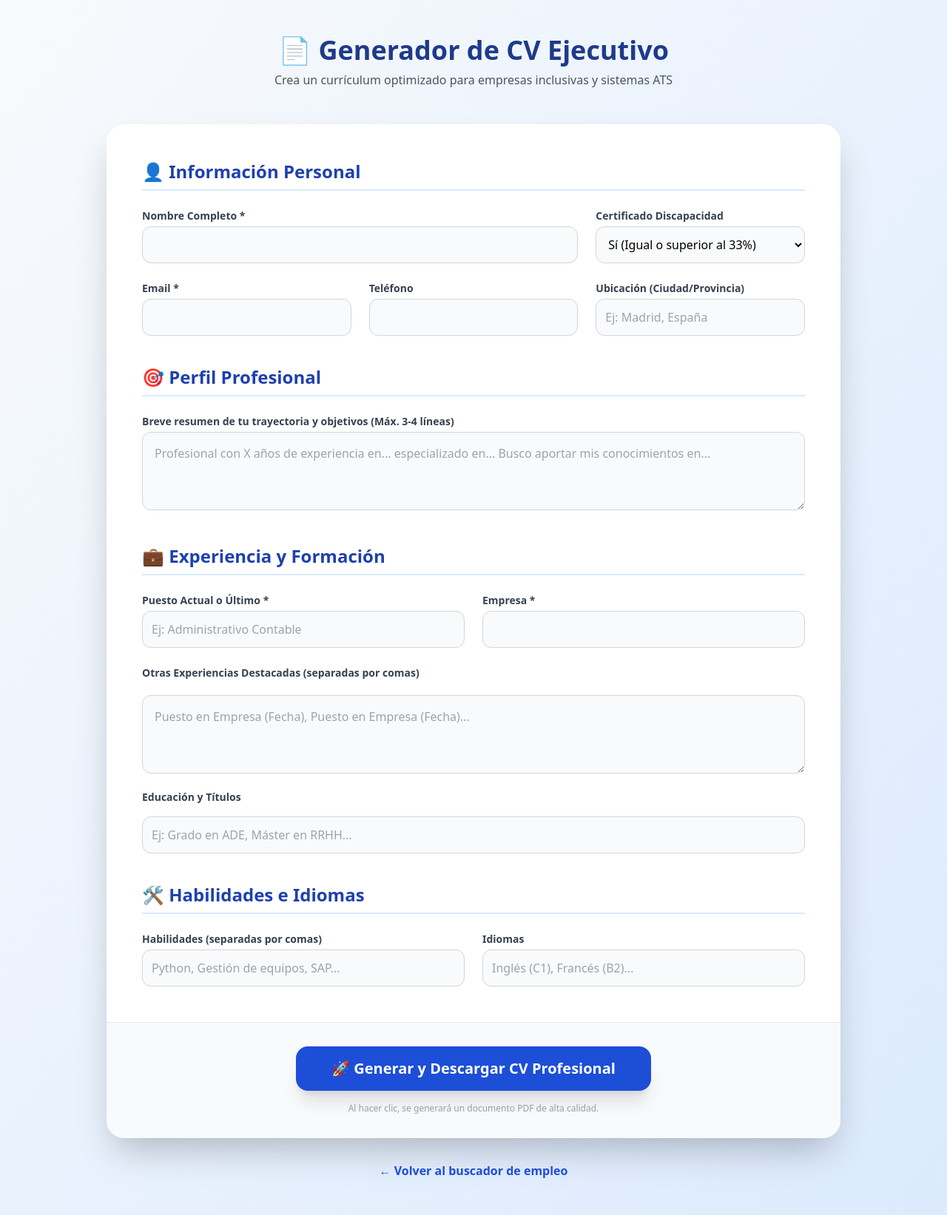
After one commit to mqdario-prog/hackatoon, a FastAPI app: template templates/cv_form.html in a window 1280 px wide. The commit adds this page. Shown: the whole page at 74% size. Run offline with FastAPI, Linux system fonts and the light colour scheme; the template is opened without the code that fills it, so the values that code supplies are empty; some libraries are stand-ins or nearby versions.

Commit message:
cambios
Creacion de curriculums personalizados, y optimizacion de la web

```diff
--- a/main.py
+++ b/main.py
@@ -1,6 +1,8 @@
-from fastapi import FastAPI, Request
+from fastapi import FastAPI, Request, Form
 from fastapi.templating import Jinja2Templates
-from fastapi.responses import HTMLResponse, JSONResponse
+from fastapi.responses import HTMLResponse, JSONResponse, StreamingResponse
+from weasyprint import HTML
+from io import BytesIO
 from pydantic import BaseModel
 import pandas as pd
 import os
@@ -93,6 +95,60 @@ def cerebro_gratuito(pregunta, df):
         "Entendido. Para ayudarte mejor, ¿buscas un puesto específico o prefieres filtrar por ubicación?"
     ]
     return random.choice(respuestas_fallback)
+
+# Generador CVs
+
+@app.get("/cv", response_class=HTMLResponse)
+def cv_form(request: Request):
+    # Asegúrate de que cv_form.html esté en la carpeta templates/
+    return templates.TemplateResponse("cv_form.html", {"request": request})
+
+@app.post("/generar-cv")
+def generar_cv(
+    nombre: str = Form(...),
+    email: str = Form(...),
+    telefono: str = Form(None),
+    linkedin: str = Form(None),
+    ciudad: str = Form(None),
+    certificado_discapacidad: str = Form(...),
+    perfil: str = Form(None),
+    puesto_actual: str = Form(...),
+    empresa_actual: str = Form(...),
+    experiencias: str = Form(None),
+    habilidades: str = Form(None),
+    educacion: str = Form(None),
+    idiomas: str = Form(None)
+):
+    # Procesar strings a listas
+    experiencias_lista = [exp.strip() for exp in experiencias.split(',') if exp.strip()] if experiencias else []
+    habilidades_lista = [hab.strip() for hab in habilidades.split(',') if hab.strip()] if habilidades else []
+    idiomas_lista = [lang.strip() for lang in idiomas.split(',') if lang.strip()] if idiomas else []
+
+    html_string = templates.get_template("cv_template.html").render({
+        "nombre": nombre,
+        "email": email,
+        "telefono": telefono,
+        "linkedin": linkedin,
+        "ciudad": ciudad,
+        "certificado_discapacidad": certificado_discapacidad,
+        "perfil": perfil,
+        "puesto_actual": puesto_actual,
+        "empresa_actual": empresa_actual,
+        "experiencias": experiencias_lista,
+        "habilidades": habilidades_lista,
+        "educacion": educacion,
+        "idiomas": idiomas_lista
+    })
+
+    pdf_buffer = BytesIO()
+    HTML(string=html_string).write_pdf(pdf_buffer)
+    pdf_buffer.seek(0)
+
+    return StreamingResponse(
+        pdf_buffer,
+        media_type="application/pdf",
+        headers={"Content-Disposition": f"attachment; filename=CV_{nombre.replace(' ', '_')}.pdf"}
+    )
 
 # En main.py
 
--- a/requirements.txt
+++ b/requirements.txt
@@ -10,3 +10,4 @@ python-multipart
 sqlalchemy
 pymysql
 cryptography
+weasyprint
--- a/static/css/style.css
+++ b/static/css/style.css
@@ -1,7 +1,34 @@
-/* --- ACCESIBILIDAD --- */
+:root {
+    --brand-primary: #1E40AF;
+    --brand-secondary: #10B981;
+    --brand-accent: #F59E0B;
+}
+
+/* El foco de accesibilidad ahora es Ámbar (más visible y cálido) */
 :focus {
-    outline: 3px solid #F59E0B !important;
+    outline: 3px solid var(--brand-accent) !important;
     outline-offset: 3px;
+}
+
+/* Personalizar los clusters del mapa para que sean verdes (positivos) */
+.marker-cluster-small { background-color: rgba(16, 185, 129, 0.6); }
+.marker-cluster-small div { background-color: rgba(16, 185, 129, 1); color: white; }
+
+/* Scrollbar con el azul de la marca */
+#chat-messages::-webkit-scrollbar-thumb {
+    background-color: var(--brand-primary);
+    border-radius: 10px;
+}
+
+/* Estilo para las tarjetas de oferta */
+.oferta-card {
+    border-left: 4px solid var(--brand-primary);
+    transition: all 0.3s ease;
+}
+
+.oferta-card:hover {
+    border-left-color: var(--brand-secondary);
+    transform: translateX(5px);
 }
 
 .sr-only {
--- /dev/null
+++ b/templates/cv_form.html
@@ -0,0 +1,109 @@
+<!DOCTYPE html>
+<html lang="es">
+<head>
+    <meta charset="UTF-8">
+    <title>Generador de CV Profesional - InclusivJob</title>
+    <script src="https://cdn.tailwindcss.com"></script>
+    <link rel="stylesheet" href="/static/css/style.css">
+</head>
+<body class="bg-gradient-to-br from-slate-50 to-blue-100 min-h-screen py-12">
+    <div class="max-w-5xl mx-auto px-4">
+        <div class="text-center mb-12">
+            <h1 class="text-4xl font-extrabold text-blue-900 mb-2">📄 Generador de CV Ejecutivo</h1>
+            <p class="text-gray-600">Crea un currículum optimizado para empresas inclusivas y sistemas ATS</p>
+        </div>
+
+        <form action="/generar-cv" method="POST" class="bg-white shadow-2xl rounded-3xl overflow-hidden">
+            <div class="p-8 md:p-12 space-y-10">
+
+                <!-- SECCIÓN: DATOS PERSONALES Y DISCAPACIDAD -->
+                <section>
+                    <h2 class="text-2xl font-bold text-blue-800 mb-6 border-b-2 border-blue-100 pb-2">👤 Información Personal</h2>
+                    <div class="grid grid-cols-1 md:grid-cols-3 gap-6">
+                        <div class="md:col-span-2">
+                            <label class="block text-sm font-semibold text-gray-700 mb-1">Nombre Completo *</label>
+                            <input type="text" name="nombre" required class="w-full p-3 bg-gray-50 border border-gray-300 rounded-xl focus:ring-2 focus:ring-blue-500 outline-none">
+                        </div>
+                        <div>
+                            <label class="block text-sm font-semibold text-gray-700 mb-1">Certificado Discapacidad</label>
+                            <select name="certificado_discapacidad" class="w-full p-3 bg-gray-50 border border-gray-300 rounded-xl focus:ring-2 focus:ring-blue-500 outline-none">
+                                <option value="Sí (>33%)">Sí (Igual o superior al 33%)</option>
+                                <option value="Sí (IPT)">Sí (Incapacidad Permanente)</option>
+                                <option value="No">No poseo certificado</option>
+                            </select>
+                        </div>
+                        <div>
+                            <label class="block text-sm font-semibold text-gray-700 mb-1">Email *</label>
+                            <input type="email" name="email" required class="w-full p-3 bg-gray-50 border border-gray-300 rounded-xl">
+                        </div>
+                        <div>
+                            <label class="block text-sm font-semibold text-gray-700 mb-1">Teléfono</label>
+                            <input type="tel" name="telefono" class="w-full p-3 bg-gray-50 border border-gray-300 rounded-xl">
+                        </div>
+                        <div>
+                            <label class="block text-sm font-semibold text-gray-700 mb-1">Ubicación (Ciudad/Provincia)</label>
+                            <input type="text" name="ciudad" placeholder="Ej: Madrid, España" class="w-full p-3 bg-gray-50 border border-gray-300 rounded-xl">
+                        </div>
+                    </div>
+                </section>
+
+                <!-- SECCIÓN: PERFIL PROFESIONAL -->
+                <section>
+                    <h2 class="text-2xl font-bold text-blue-800 mb-6 border-b-2 border-blue-100 pb-2">🎯 Perfil Profesional</h2>
+                    <label class="block text-sm font-semibold text-gray-700 mb-1">Breve resumen de tu trayectoria y objetivos (Máx. 3-4 líneas)</label>
+                    <textarea name="perfil" rows="3" placeholder="Profesional con X años de experiencia en... especializado en... Busco aportar mis conocimientos en..." class="w-full p-4 bg-gray-50 border border-gray-300 rounded-xl focus:ring-2 focus:ring-blue-500 outline-none"></textarea>
+                </section>
+
+                <!-- SECCIÓN: EXPERIENCIA -->
+                <section>
+                    <h2 class="text-2xl font-bold text-blue-800 mb-6 border-b-2 border-blue-100 pb-2">💼 Experiencia y Formación</h2>
+                    <div class="grid grid-cols-1 md:grid-cols-2 gap-6 mb-6">
+                        <div>
+                            <label class="block text-sm font-semibold text-gray-700 mb-1">Puesto Actual o Último *</label>
+                            <input type="text" name="puesto_actual" required placeholder="Ej: Administrativo Contable" class="w-full p-3 bg-gray-50 border border-gray-300 rounded-xl">
+                        </div>
+                        <div>
+                            <label class="block text-sm font-semibold text-gray-700 mb-1">Empresa *</label>
+                            <input type="text" name="empresa_actual" required class="w-full p-3 bg-gray-50 border border-gray-300 rounded-xl">
+                        </div>
+                    </div>
+                    <div class="space-y-4">
+                        <label class="block text-sm font-semibold text-gray-700 mb-1">Otras Experiencias Destacadas (separadas por comas)</label>
+                        <textarea name="experiencias" rows="3" placeholder="Puesto en Empresa (Fecha), Puesto en Empresa (Fecha)..." class="w-full p-4 bg-gray-50 border border-gray-300 rounded-xl"></textarea>
+
+                        <label class="block text-sm font-semibold text-gray-700 mb-1">Educación y Títulos</label>
+                        <input type="text" name="educacion" placeholder="Ej: Grado en ADE, Máster en RRHH..." class="w-full p-3 bg-gray-50 border border-gray-300 rounded-xl">
+                    </div>
+                </section>
+
+                <!-- SECCIÓN: SKILLS E IDIOMAS -->
+                <section>
+                    <h2 class="text-2xl font-bold text-blue-800 mb-6 border-b-2 border-blue-100 pb-2">🛠️ Habilidades e Idiomas</h2>
+                    <div class="grid grid-cols-1 md:grid-cols-2 gap-6">
+                        <div>
+                            <label class="block text-sm font-semibold text-gray-700 mb-1">Habilidades (separadas por comas)</label>
+                            <input type="text" name="habilidades" placeholder="Python, Gestión de equipos, SAP..." class="w-full p-3 bg-gray-50 border border-gray-300 rounded-xl">
+                        </div>
+                        <div>
+                            <label class="block text-sm font-semibold text-gray-700 mb-1">Idiomas</label>
+                            <input type="text" name="idiomas" placeholder="Inglés (C1), Francés (B2)..." class="w-full p-3 bg-gray-50 border border-gray-300 rounded-xl">
+                        </div>
+                    </div>
+                </section>
+            </div>
+
+            <!-- Botón de Envío -->
+            <div class="bg-gray-50 p-8 text-center border-t">
+                <button type="submit" class="bg-blue-700 hover:bg-blue-800 text-white font-bold py-4 px-12 rounded-2xl text-xl shadow-xl transition-all transform hover:scale-105">
+                    🚀 Generar y Descargar CV Profesional
+                </button>
+                <p class="text-xs text-gray-400 mt-4">Al hacer clic, se generará un documento PDF de alta calidad.</p>
+            </div>
+        </form>
+
+        <div class="text-center mt-8">
+            <a href="/" class="text-blue-700 font-bold hover:underline">← Volver al buscador de empleo</a>
+        </div>
+    </div>
+</body>
+</html>
```
Also changed, not shown: other parts of static/css/style.css (+56 -0 lines), cv_form.html (deleted, +0 -81 lines), cv_template.html (deleted, +0 -106 lines), templates/cv_template.html (added, +167 -0 lines), templates/index.html (+5 -2 lines), 1 other file.
